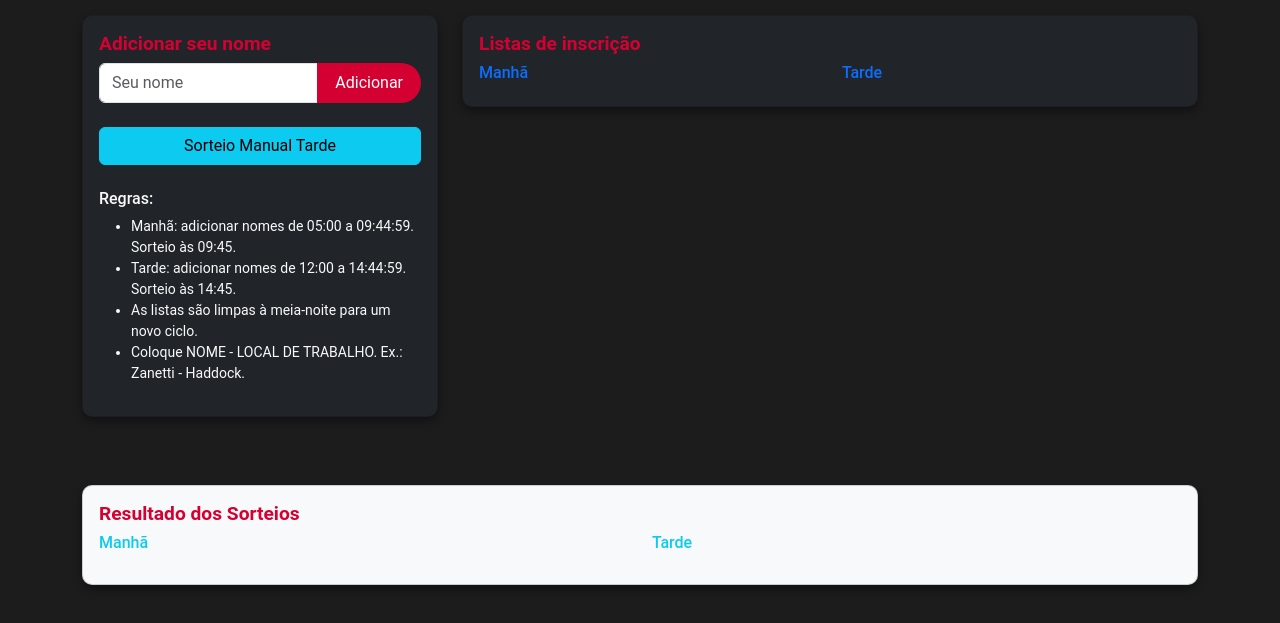
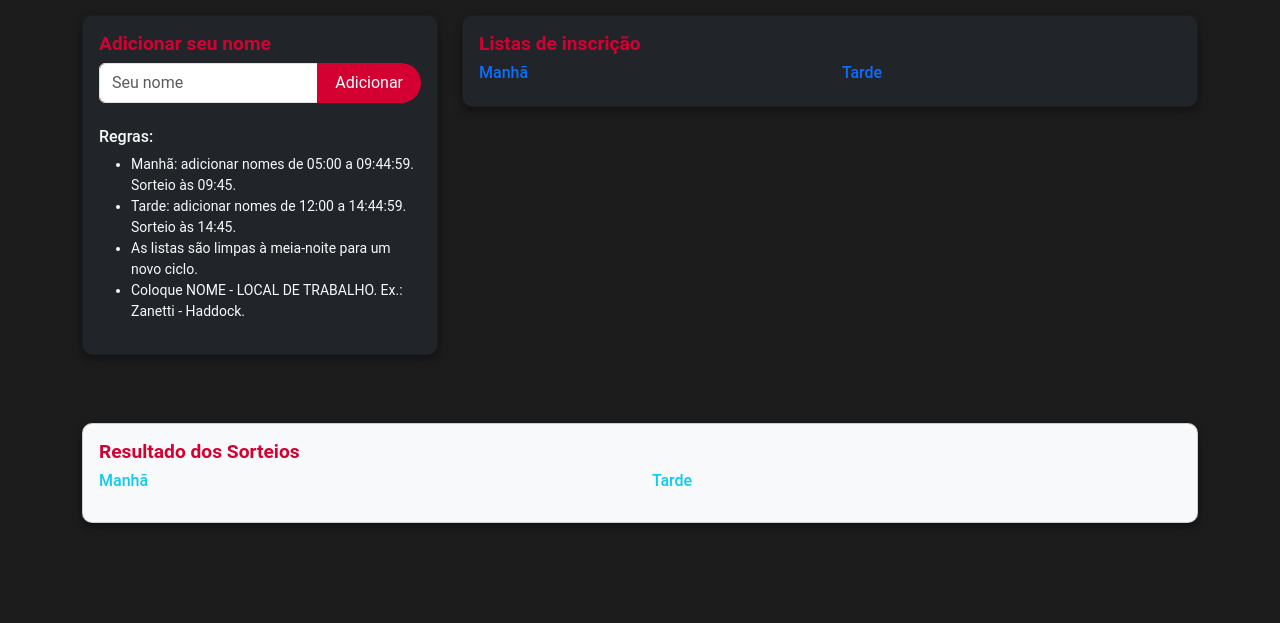
Before and after one commit to LHLVilar/roleta_diretoria, a website: page public/index.html in a window 1280 px wide. Shown: the part 83-706 px from the top of the page. Drawn offline with nearby package versions, Linux system fonts and the light colour scheme; no server answers.

Commit message:
Update index.html
removido o botão de teste de sorteio da tarde

```diff
--- a/public/index.html
+++ b/public/index.html
@@ -28,9 +28,6 @@
               <button class="btn btn-primary" type="button" id="btnAdicionar">Adicionar</button>
             </div>
             <div id="errorBox" class="text-danger mt-2"></div>
-            <div class="mt-4">
-              <button class="btn btn-info w-100" id="manualDrawAfternoon">Sorteio Manual Tarde</button>
-            </div>
             <div id="regras" class="mt-4">
               <h6>Regras:</h6>
               <ul class="text-light small">
```
